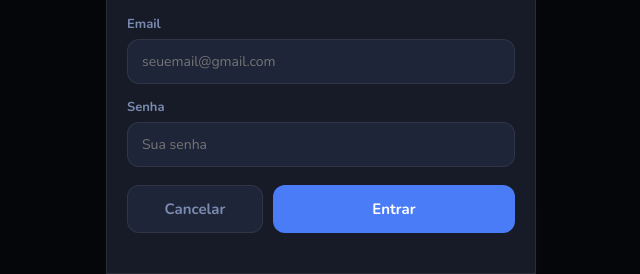
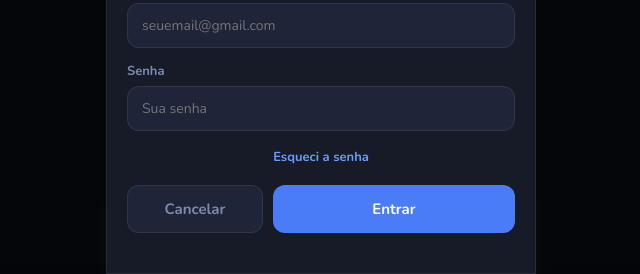
Before and after one commit to LuisAnt9/uniplanner, a website: page public/index.html in a window 1280 px wide. Both pictures are taken after a click on the element 640 px from the left and 222 px from the top of the page. Shown: the part 526-800 px from the top of the page, without its empty margins (319-959 px from the left). Drawn offline with nearby package versions, Linux system fonts and the light colour scheme.

Commit message:
Add forgot password button to login form

```diff
--- a/public/index.html
+++ b/public/index.html
@@ -402,6 +402,9 @@
       <div class="form-group">
         <label class="form-label">Senha</label>
         <input id="login-pass" class="form-input" type="password" placeholder="Sua senha"/>
+      </div>
+       <div style="text-align:center;margin-bottom:14px">
+        <button style="background:none;border:none;color:var(--accent2);font-size:13px;font-weight:700;font-family:'Nunito',sans-serif;cursor:pointer" onclick="openForgotPasswordModal()">Esqueci a senha</button>
       </div>
       <div class="modal-actions">
         <button class="btn-cancel" onclick="closeModal('auth')">Cancelar</button>
```
